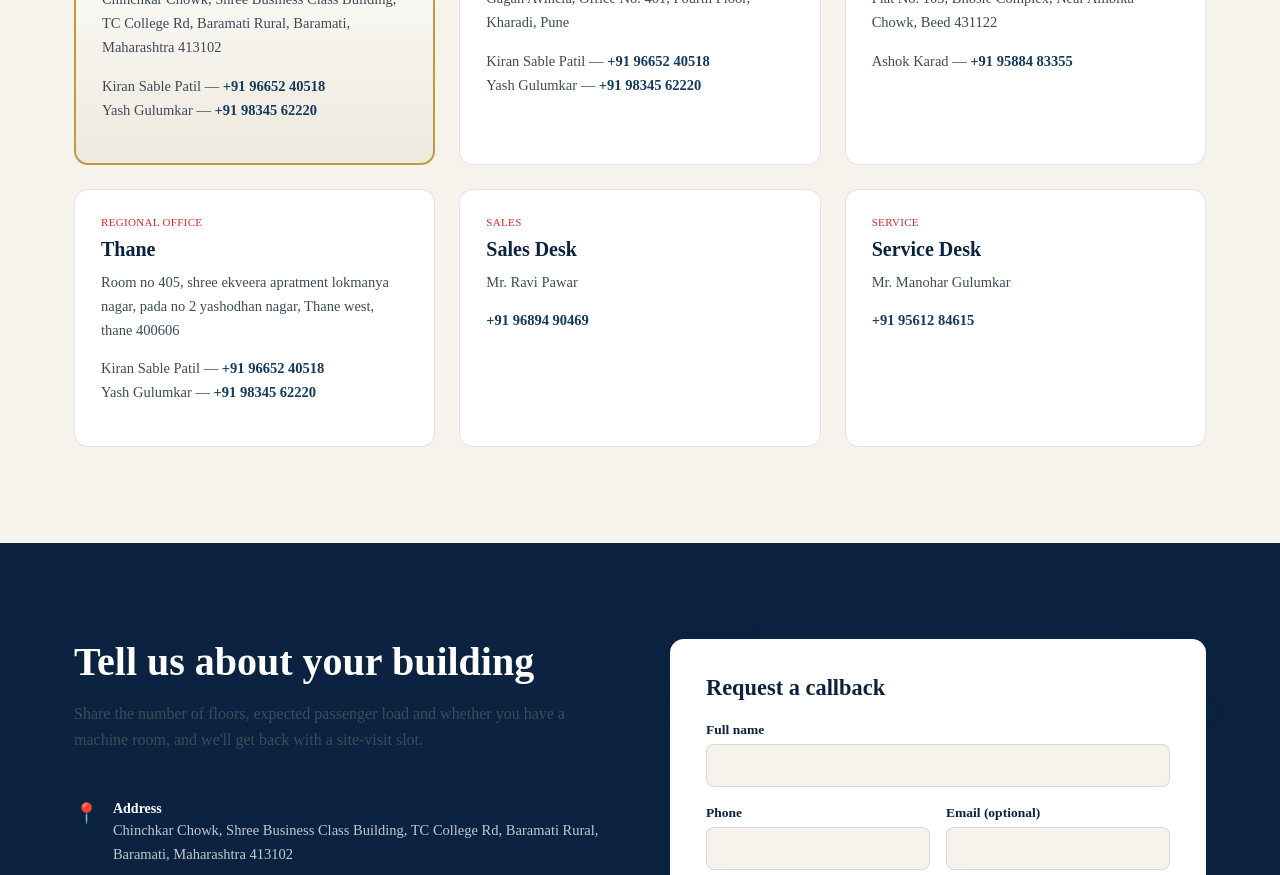
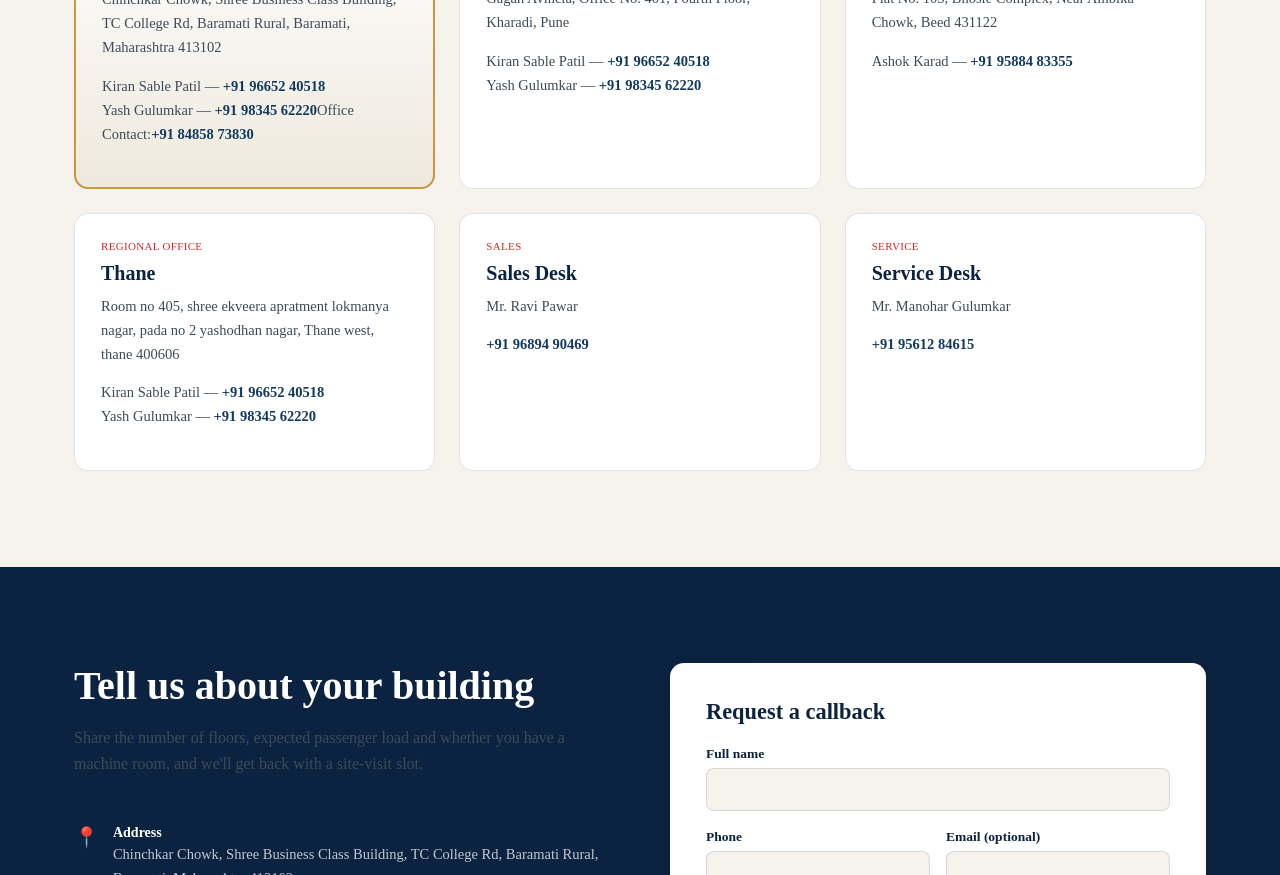
Before and after one commit to rajpatil9696/shree-sai-evevators-, a React (Vite) app: page / in a window 1280 px wide. Shown: the part 4280-5155 px from the top of the page. Built offline with nearby package versions, Linux system fonts and the light colour scheme.

Commit message:
number added on baramati office card

```diff
--- a/src/components/Offices.jsx
+++ b/src/components/Offices.jsx
@@ -11,6 +11,8 @@ export default function Offices() {
              <p className="office-contact">
               Kiran Sable Patil — <a href="tel:+919665240518">+91 96652 40518</a><br />
               Yash Gulumkar — <a href="tel:+919834562220">+91 98345 62220</a>
+              Office Contact:<a href="tel:+91 84858 73830">+91 84858 73830</a>
+              {/* Office Contact:<a href="tel:+91 84858 73830">+91 84858 73830</a> */}
             </p>
           </article>
           <article className="office-card">
```
